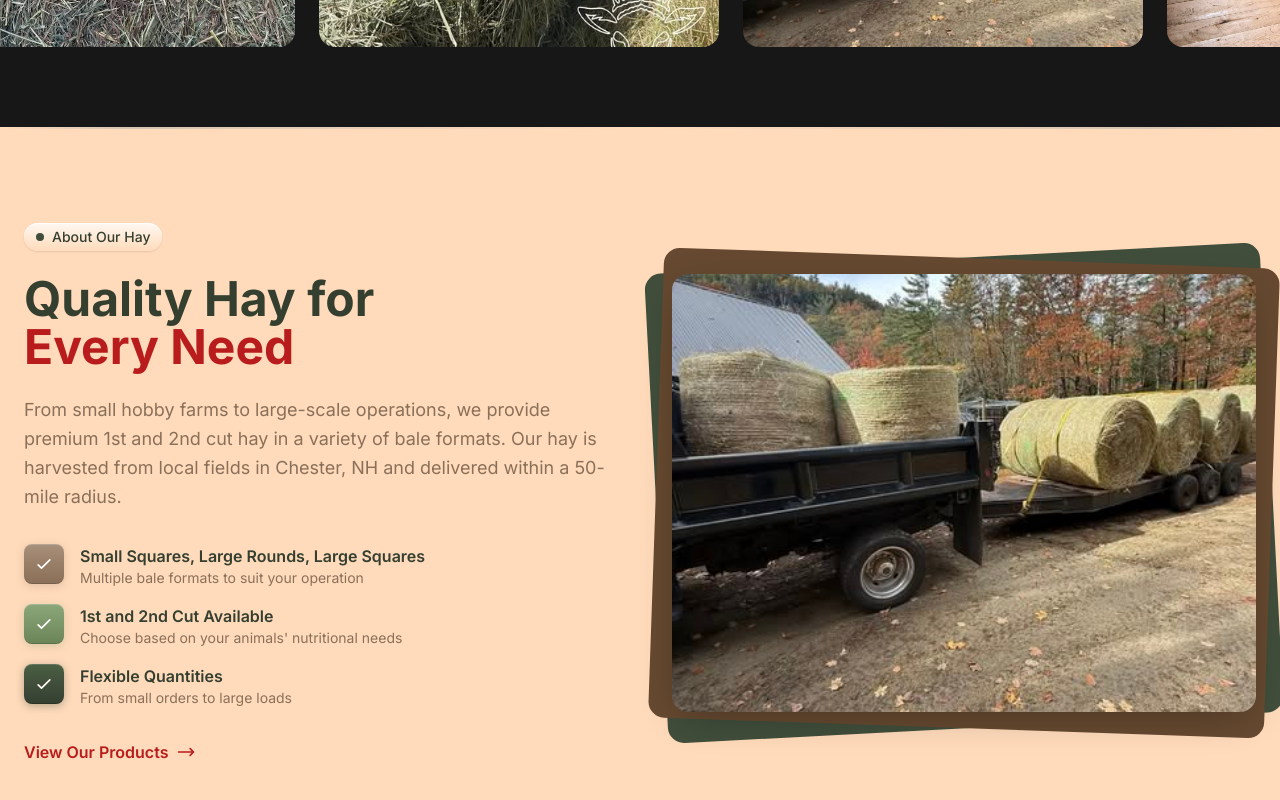
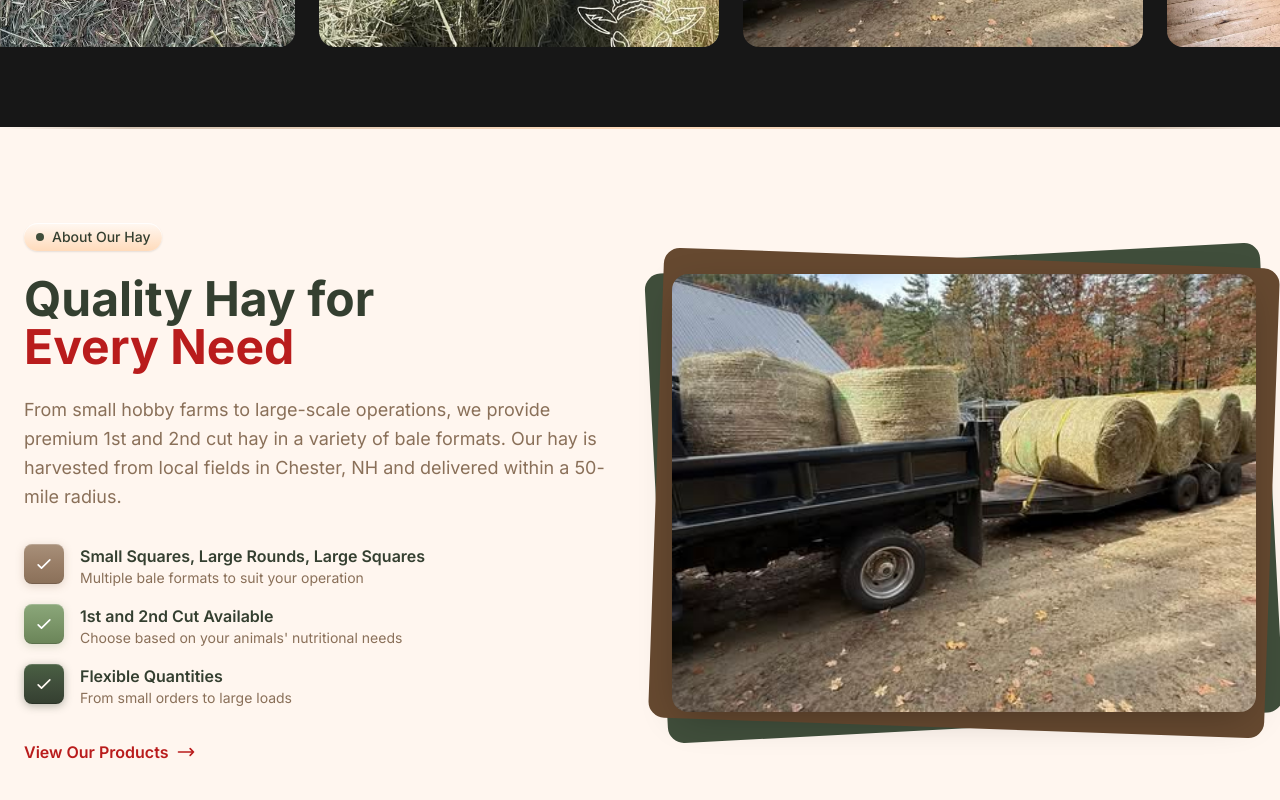
Before and after one commit to Bjorno02/Long-Barn-Hay, a Next.js app: page / in a window 1280 px wide. Shown: the part 1100-1900 px from the top of the page. Built offline with nearby package versions, Linux system fonts and the light colour scheme.

Commit message:
Color testing

```diff
--- a/src/app/page.tsx
+++ b/src/app/page.tsx
@@ -205,7 +205,7 @@ export default function HomePage(): JSX.Element {
       </section>
 
       {/* About / Intro Section */}
-      <section className="relative py-24" style={{ backgroundColor: '#FFDBBB' }}>
+      <section className="relative py-24" style={{ backgroundColor: '#fff6ef' }}>
         <div className="absolute top-0 left-0 right-0 earth-divider" />
         <div className="max-w-7xl mx-auto px-6">
           <div className="grid grid-cols-1 lg:grid-cols-2 gap-16 items-center">
```
